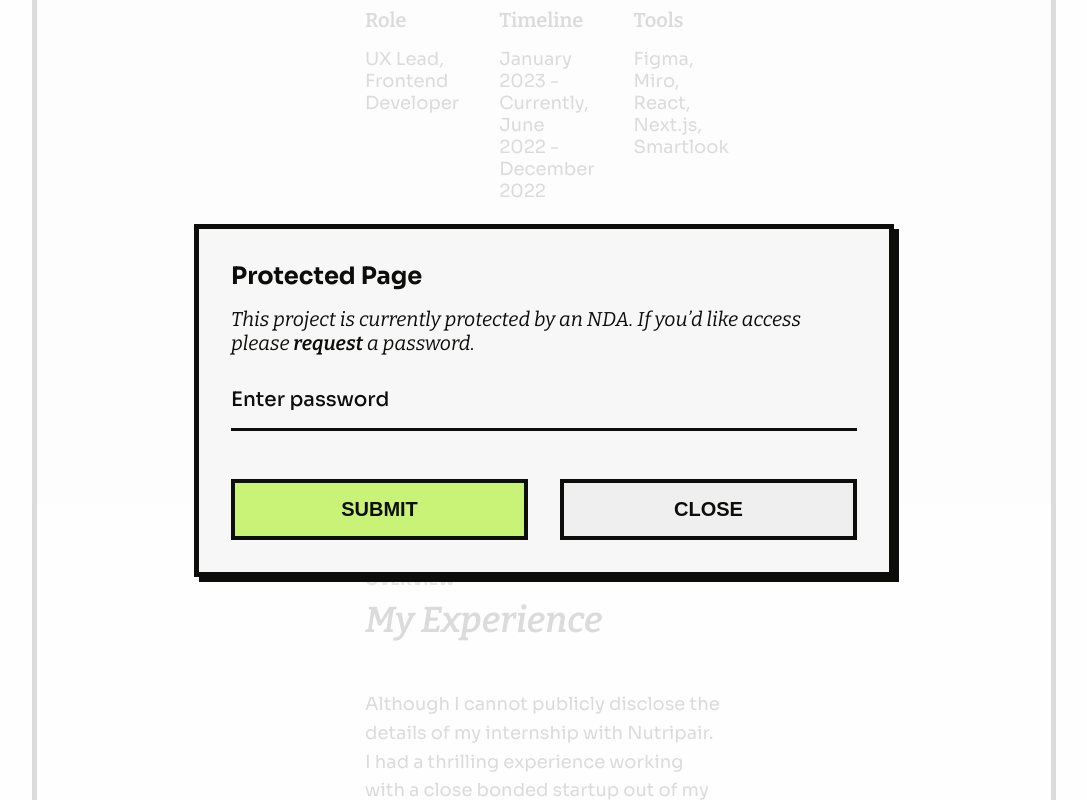
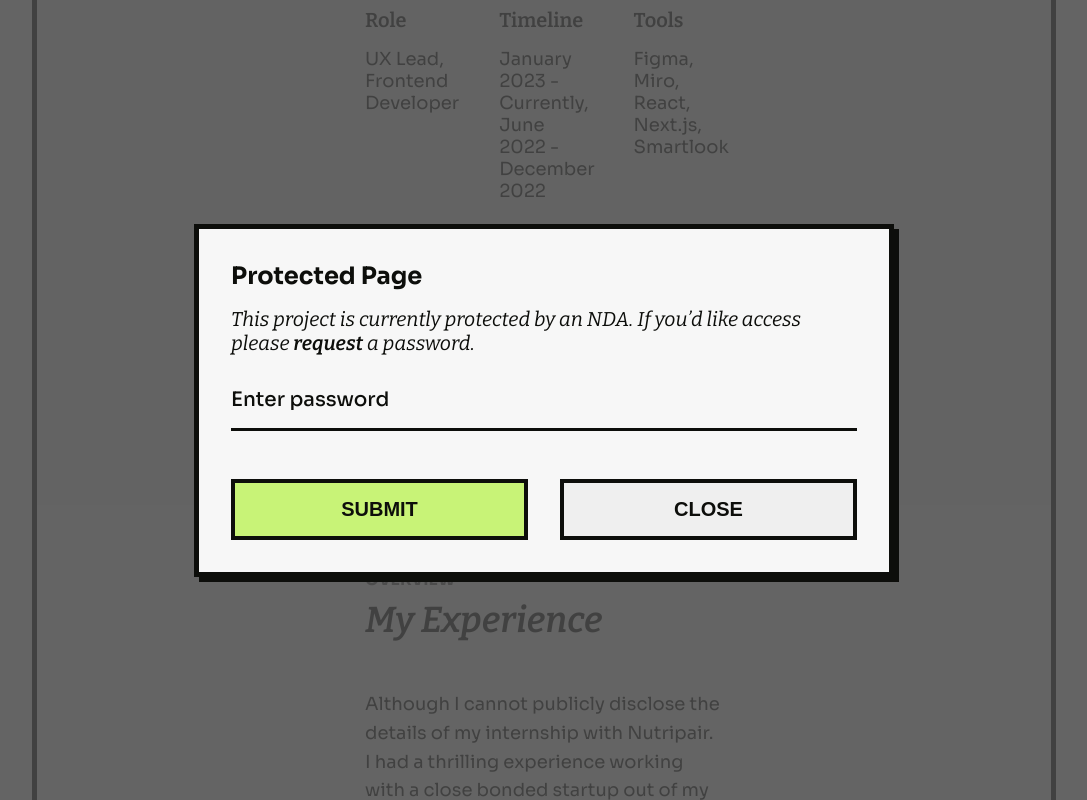
Before and after one commit to jasonzubiate/portfolio2, a Next.js app: page /nutripair in a window 1280 px wide. Both pictures are taken after a click on the button "VIEW PROJECT". Shown: the part 1042-1842 px from the top of the page, without its empty margins (96-1183 px from the left). Built offline with nearby package versions, Linux system fonts and the light colour scheme.

Commit message:
modal bg color

```diff
--- a/styles/PasswordModal.module.css
+++ b/styles/PasswordModal.module.css
@@ -1,7 +1,7 @@
 .background {
 	width: 100vw;
 	height: 100vh;
-	background-color: rgba(255, 255, 255, 0.85);
+	background-color: rgba(75, 75, 75, 0.85);
 	position: fixed;
 	top: 0;
 	left: 0;
```
